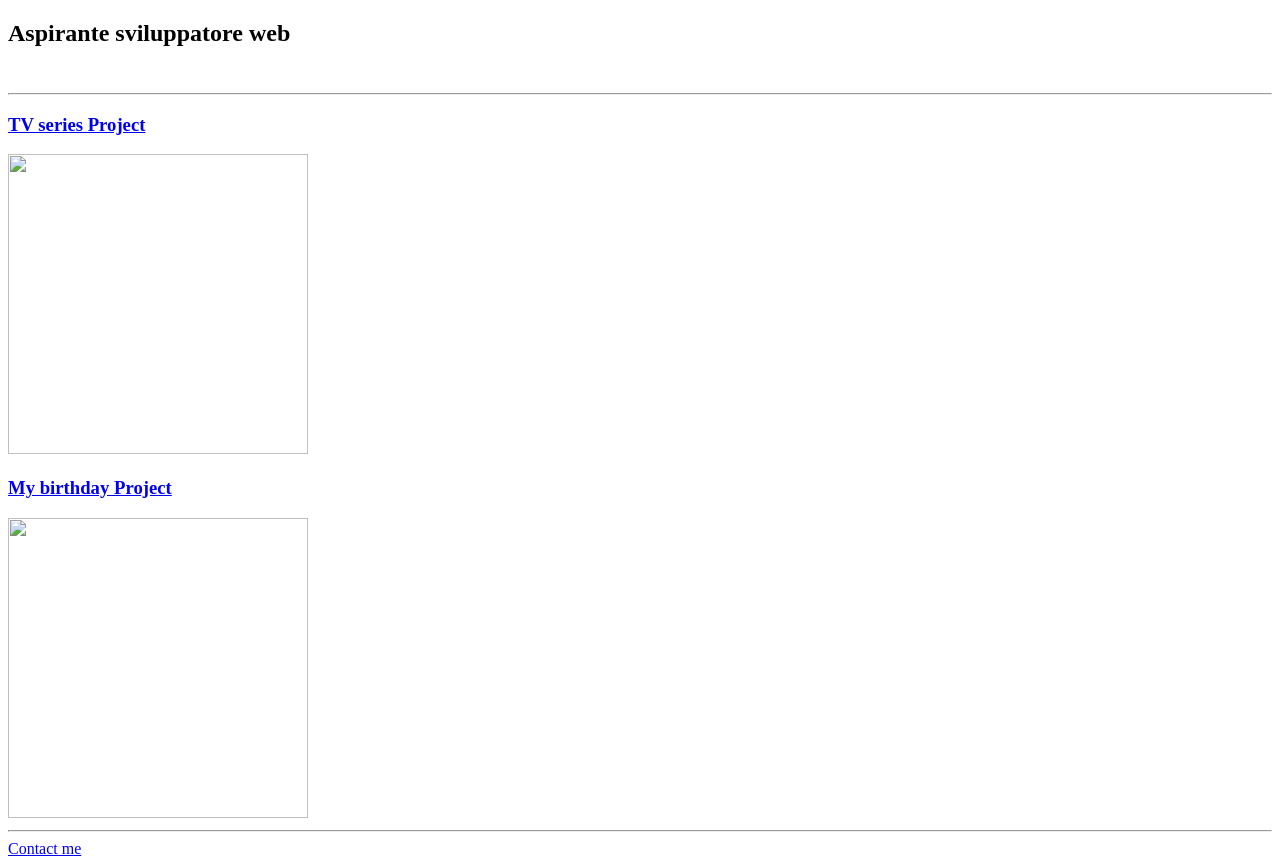
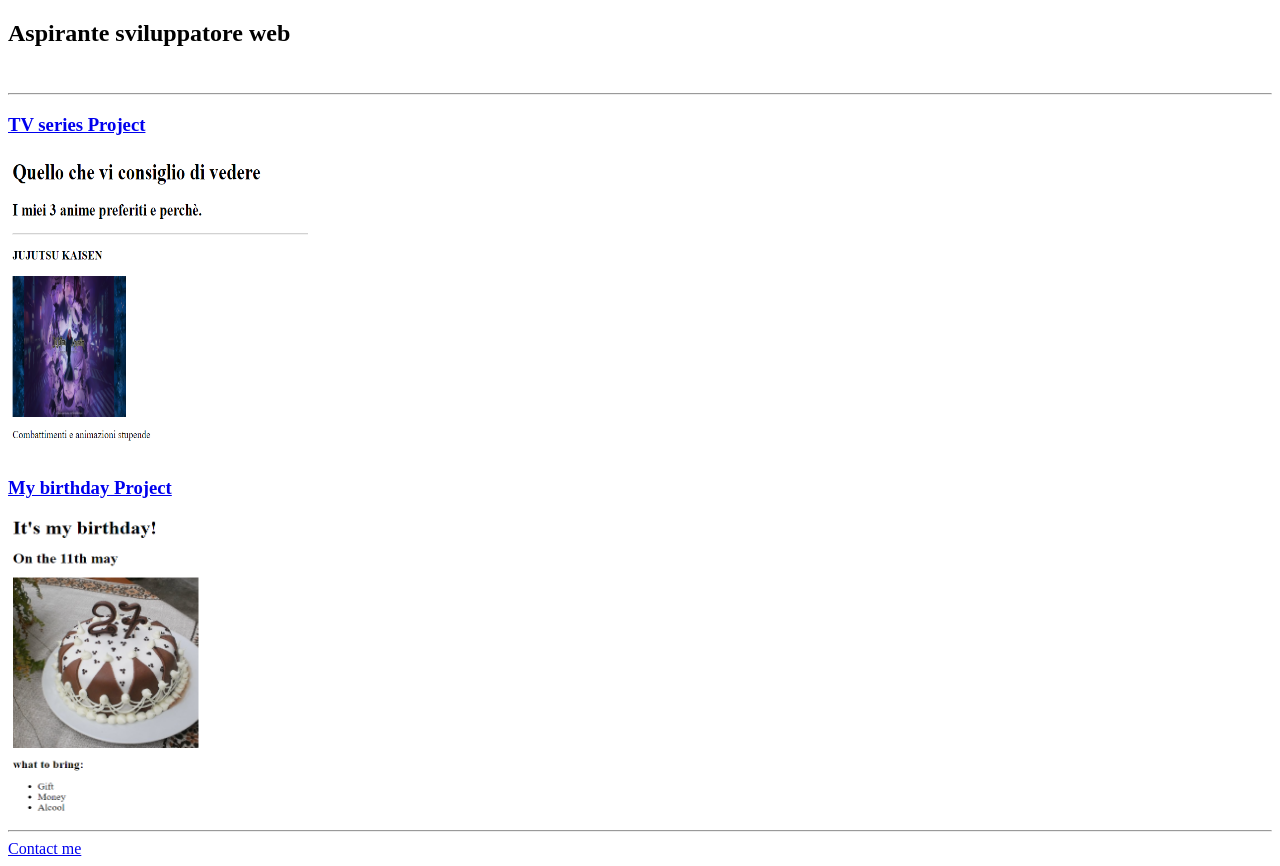
Before and after one commit to AntonyCancia/htmlportfolio, a plain HTML site: page index.html in a window 1280 px wide. Shown: the part 60-926 px from the top of the page. Drawn offline with Linux system fonts and the light colour scheme.

Commit message:
Add files via upload

```diff
--- a/index.html
+++ b/index.html
@@ -14,13 +14,13 @@
 
 
         <h3><a href="http://127.0.0.1:3002/index.html">TV series Project</a></h3>
-        <img src="./assets/images/portfoliofilm.png" width="300" height="300">
+        <img src="./portfoliofilm.png" width="300" height="300">
 
         <h3><a href="http://127.0.0.1:3004/index.html">My birthday Project</a></h3>
-        <img src="./assets/images/portfoliocompleanno.png" width="300" height="300">
+        <img src="./portfoliocompleanno.png" width="300" height="300">
         <br>
         <hr>
-        <a href="/public/contact.html" Contact me> Contact me </a>
+        <a href="./public/contact.html" Contact me> Contact me </a>
     </body>
 
 </html>
```
